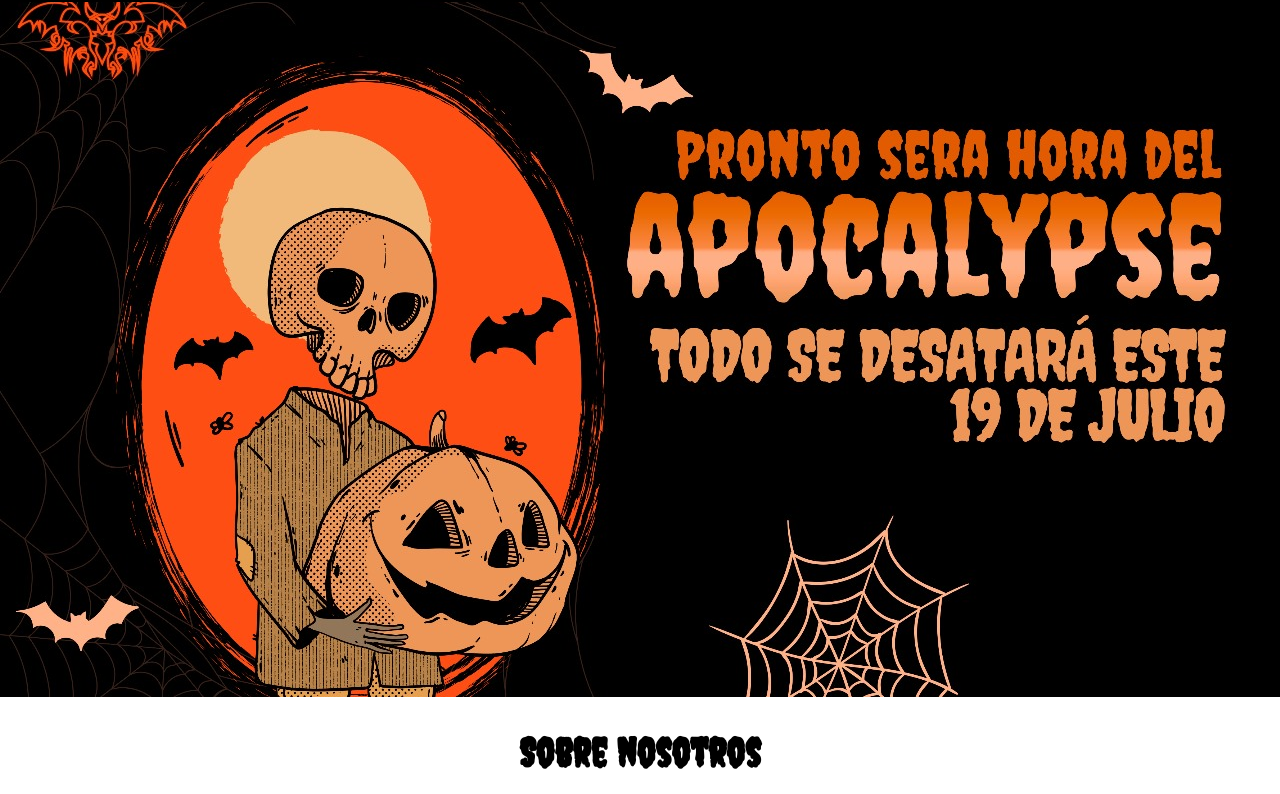
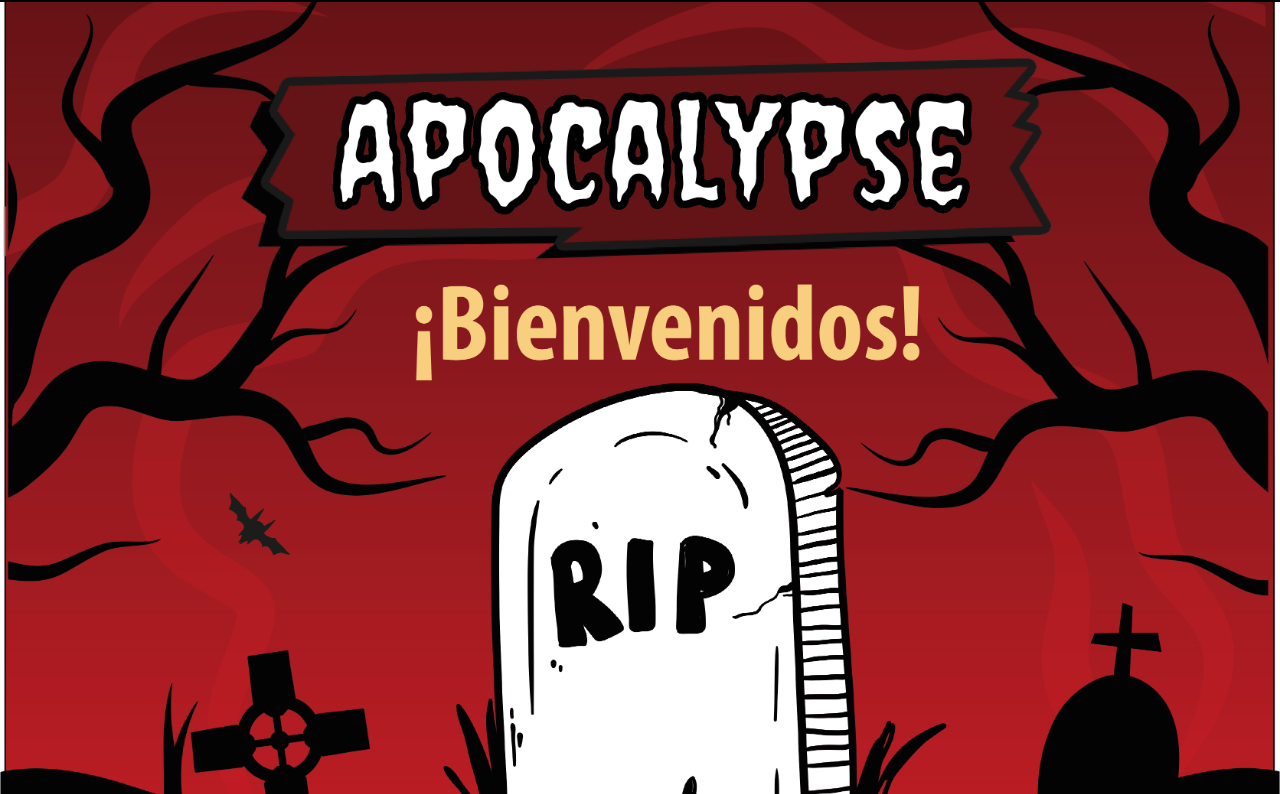
Before and after one commit to Ricardo-we/-apocalypse-landingpage, a plain HTML site: page index.html in a window 1280 px wide. Shown: the part 82-876 px from the top of the page. Drawn offline with Linux system fonts and the light colour scheme.

Commit message:
Actualizacion

```diff
--- a/index.css
+++ b/index.css
@@ -112,14 +112,14 @@ body {
 }
 
 :root {
-  --red: #e31717;
-  --red-dark: #960a0e;
-  --black: #212121;
-  --orange: #f24405;
-  --orange-light: #f25c05;
-  --yellow: #ff8000;
-  --light-purple: #893abf;
-  --purple: #6d3286;
+  --red: #ce1e25;
+  --red-dark:  #641316;
+  --black: #1d1d1d;
+  --orange: #e84a15;
+  --orange-light: #ee761d;
+  --yellow: #f9cf7e;
+  --light-purple: #380f12;
+  --purple: #1b1c39;
   --white: #fff;
 }
 
--- a/index.html
+++ b/index.html
@@ -21,7 +21,7 @@
     </nav>
 
     <main class="main-content">
-      <img src="./assets/apocalypse-announce1.jpeg" style="margin-top: 60px;" class="image-announce-xl" />
+      <img src="./assets/apocalypsee.png" style="margin-top: 60px;" class="image-announce-xl" />
 
       <h1 class="section-title">Sobre nosotros</h1>
       <div id="mission-vission" class="content">
@@ -48,7 +48,7 @@
 
 
 
-      <img src="./assets/HALLOWEEN PARTY ANIMATED BANNER.gif" class=""/>
+      <img src="./assets/apocalypse-banner-2.jpeg" class=""/>
 
       <!------------`-----------------------------PRODUCTOS---------------------------->
       <h1 class="section-title">Nuestros productos</h1>
@@ -101,7 +101,7 @@
         </div>
       </section>
       <div style="display: flex; gap: 0; flex-direction: column;">
-        <img src="./assets/apocalypse-announce2.jpeg" class="image-announce" />
+        <img src="./assets/bolante-1.png" class="image-announce" />
         <img src="./assets/apocalypse-announce3.jpeg" class="image-announce" />
       </div>
     </main>
```
Also changed, not shown: assets/apocalypse-announce2.jpeg (deleted), assets/apocalypse-announce3.jpeg (deleted), assets/apocalypse-banner-2.jpeg (added), assets/apocalypsee.png (added), assets/logo.png, assets/logo_anterior.png (added), 1 other file.
